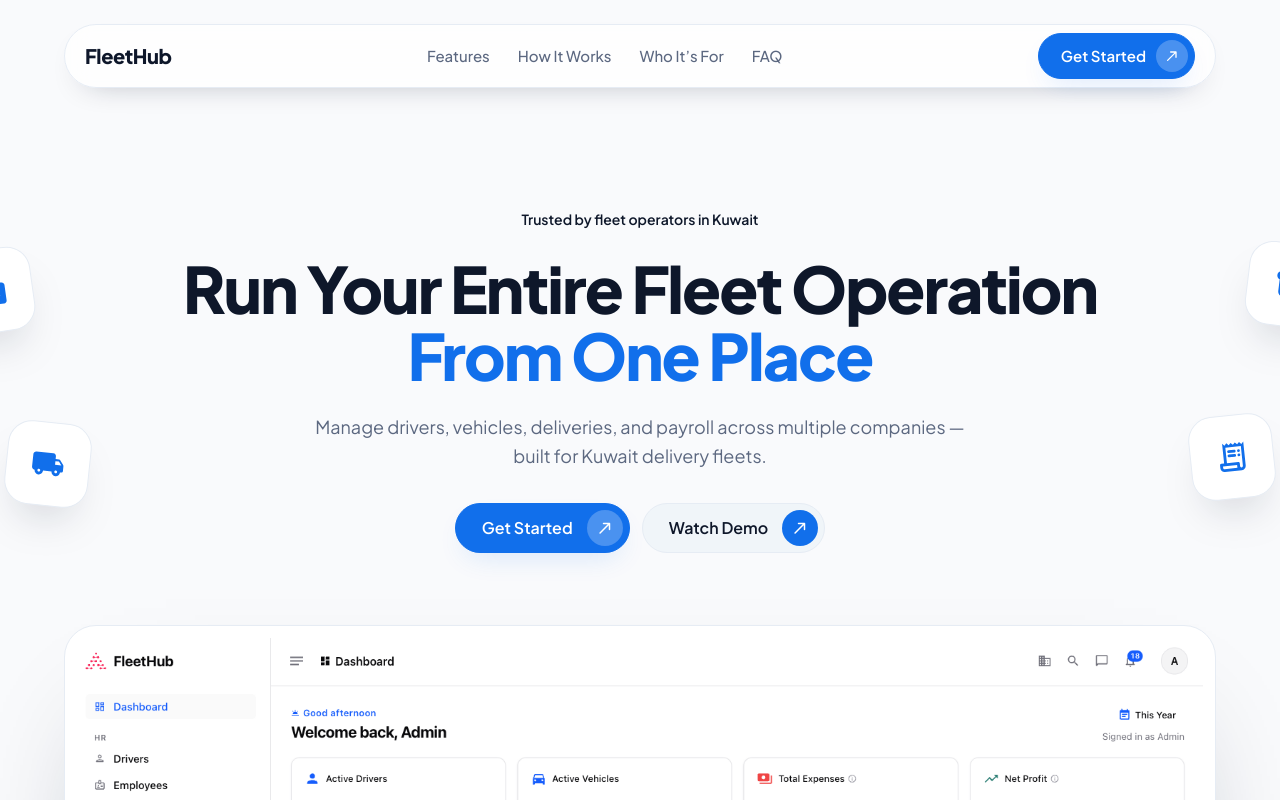
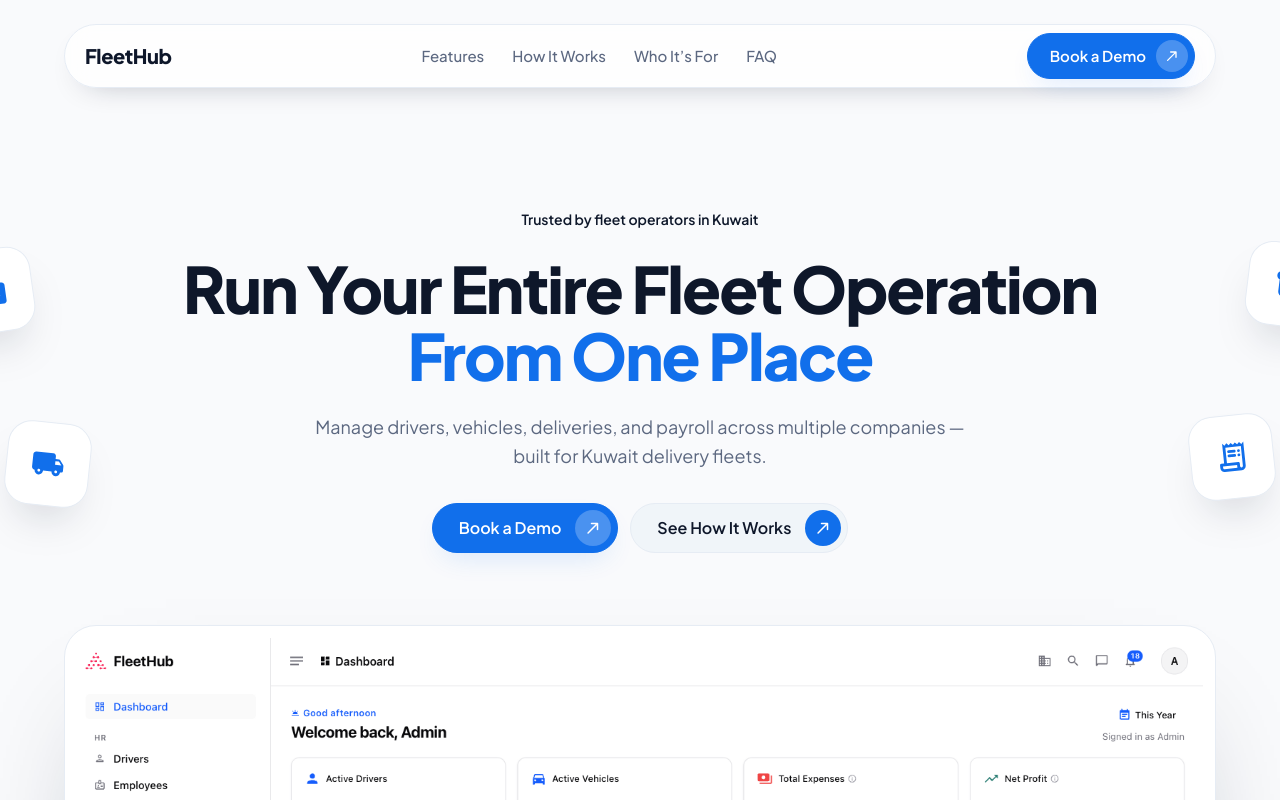
Before and after one commit to FahadAlduaij/fleethub-web, a React (Vite) app: page / in a window 1280 px wide. Shown: the top 800 px of the page. Built offline with nearby package versions, Linux system fonts and the light colour scheme.

Commit message:
Relabel hero and nav CTAs to match what they do, and surface document uploads on the people card

```diff
--- a/src/content.js
+++ b/src/content.js
@@ -15,7 +15,7 @@ export const nav = {
     { label: 'Who It’s For', href: '#roles' },
     { label: 'FAQ', href: '#faq' },
   ],
-  cta: 'Get Started',
+  cta: 'Book a Demo',
 };
 
 export const hero = {
@@ -26,8 +26,8 @@ export const hero = {
   headlineAccent: 'From One Place',
   subhead:
     'Manage drivers, vehicles, deliveries, and payroll across multiple companies — built for Kuwait delivery fleets.',
-  primaryCta: 'Get Started',
-  secondaryCta: 'Watch Demo',
+  primaryCta: 'Book a Demo',
+  secondaryCta: 'See How It Works',
 };
 
 export const stats = {
@@ -77,7 +77,7 @@ export const howItWorks = {
     {
       title: 'Drivers & Employees',
       description:
-        'Track documents, contracts, and assignments for every person on your team.',
+        'Upload civil IDs, licences, and passports, then track contracts and vehicle assignments for every person on your team.',
       art: 'people',
       image: '/driverprofile.png',
       imageAlt:
```
